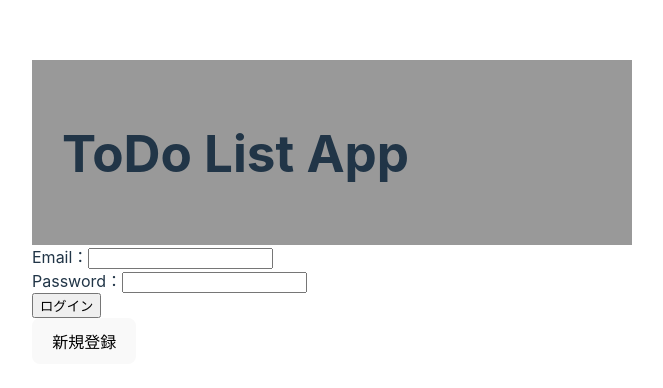
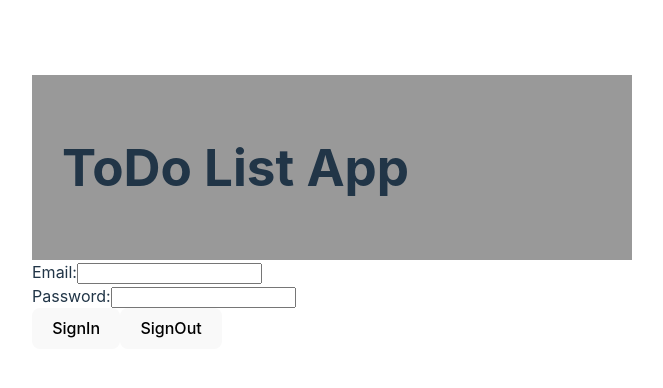
Before and after one commit to AgawaToshiki/Firebase-TodoList-app, a Vue app: page / in a window 1280 px wide. Shown: the part 188-576 px from the top of the page, without its empty margins (308-971 px from the left). Built offline with nearby package versions, Linux system fonts and the light colour scheme; no server answers.

Commit message:
LoginErrorHandlerの追加

```diff
--- a/src/components/Header.vue
+++ b/src/components/Header.vue
@@ -4,11 +4,10 @@
         <div class="signout-button">
             <AppButton
                 v-if="isSignedIn"
-                @click="signout"
+                @click="signOut"
                 btnSize="midium">
                 Sign Out
             </AppButton>
-            <!-- <button v-if="isSignedIn" @click="signout">Sign out</button> -->
         </div>
 
     </div>
@@ -32,12 +31,12 @@ import AppButton from "./AppButton.vue";
             },
         },
         methods: {
-            signout: function(){
+            signOut: function(){
                 signOut(auth).then(() => {
-                    console.log('サインアウトしました')
                 // Sign-out successful.
                 }).catch((error) => {
                 // An error happened.
+                    alert('サインアウトが正常にできませんでした（' + error.message + '）')
                 });
             },
         }
@@ -52,8 +51,4 @@ import AppButton from "./AppButton.vue";
         justify-content:space-between;
         background-color:#999
     }
-
-    /* h1{
-        text-align:center;
-    } */
 </style>
--- a/src/components/Login.vue
+++ b/src/components/Login.vue
@@ -1,26 +1,22 @@
 <template>
     <div>
-        <form @submit.prevent="signin">
-            <div>
-                <label for="mail">Email：</label>
-                <input type="mailAddress" id="mail" v-model="mailAddress" required/>
-            </div>
-            <div>
-                <label for="password">Password：</label>
-                <input type="password" id="password" v-model="password" required/>
-            </div>
-
-            <input type="submit" value="ログイン">
-
-        </form>
-
-        <button @click="signup">新規登録</button>
+        <div>
+            <label for="mail">Email:</label>
+            <input type="e-mail" id="mail" v-model="mailAddress" required/>
+        </div>
+        <div>
+            <label for="password">Password:</label>
+            <input type="password" id="password" v-model="password" required/>
+        </div>
+        <button @click="signin">SignIn</button>
+        <button @click="signup">SignOut</button>
     </div>
 </template>
 
 <script lang="js">
 import { auth } from "./firebase"
 import { createUserWithEmailAndPassword, signInWithEmailAndPassword } from "firebase/auth"
+import util from "./util"
 
 
 
@@ -42,6 +38,10 @@ export default {
     methods:{
 
         signup: function(){
+            if(!this.mailAddress || !this.password){
+                alert('新規登録するにはE-mailとPasswordを入力してください')
+                return
+            }
             const mailAddress = this.mailAddress
             const password = this.password
             createUserWithEmailAndPassword(auth, mailAddress, password)
@@ -54,17 +54,21 @@ export default {
         },
 
         signin: function(){
+            if(!this.mailAddress || !this.password){
+                alert('サインインするにはE-mailとPasswordを入力してください')
+                return
+            }
             const mailAddress = this.mailAddress
             const password = this.password
             signInWithEmailAndPassword(auth, mailAddress, password)
             .then((userCredential) => {
                 // Signed in
                 const user = userCredential.user;
+                console.log(user)
             })
             .catch((error) => {
-                const errorCode = error.code;
-                const errorMessage = error.message;
-                alert('サインインできません('+ errorCode + errorMessage +')')
+                const loginError = util.LoginErrorHandler(error)
+                alert(loginError.message)
             });
         },
     }
--- a/src/components/util.js
+++ b/src/components/util.js
@@ -23,9 +23,39 @@ function errorHandler(error){
     }
 }
 
+function LoginErrorHandler(error){
+    if (error.code === 'auth/invalid-email') {
+        return {
+            message: error.message + "\nメールアドレスの型が正しくありません"
+        }
+      } else if(error.code === 'auth/user-disabled') {
+        return {
+            message: error.message + "\nユーザーが無効になっています"
+        }
+      } else if(error.code === 'auth/user-not-found') {
+        // ユーザが存在しない
+        return {
+            message: error.message + "\nこのユーザーは存在しません"
+        }
+      } else if(error.code === 'auth/wrong-password') {
+        // パスワードが間違っている
+        return {
+            message: error.message + "\nパスワードが間違っています"
+        }
+      } else if (error.code === 'auth/too-many-requests') {
+        // 何度もパスワードを間違えた
+        return {
+            message: error.message + "\n短期間にパスワードを何度も間違えました"
+        }
+      } else {
+        // その他
+      }
+}
+
   export default {
     BadRequestError,
     AuthError,
     FirestoreError,
-    errorHandler
+    errorHandler,
+    LoginErrorHandler
   }
```
